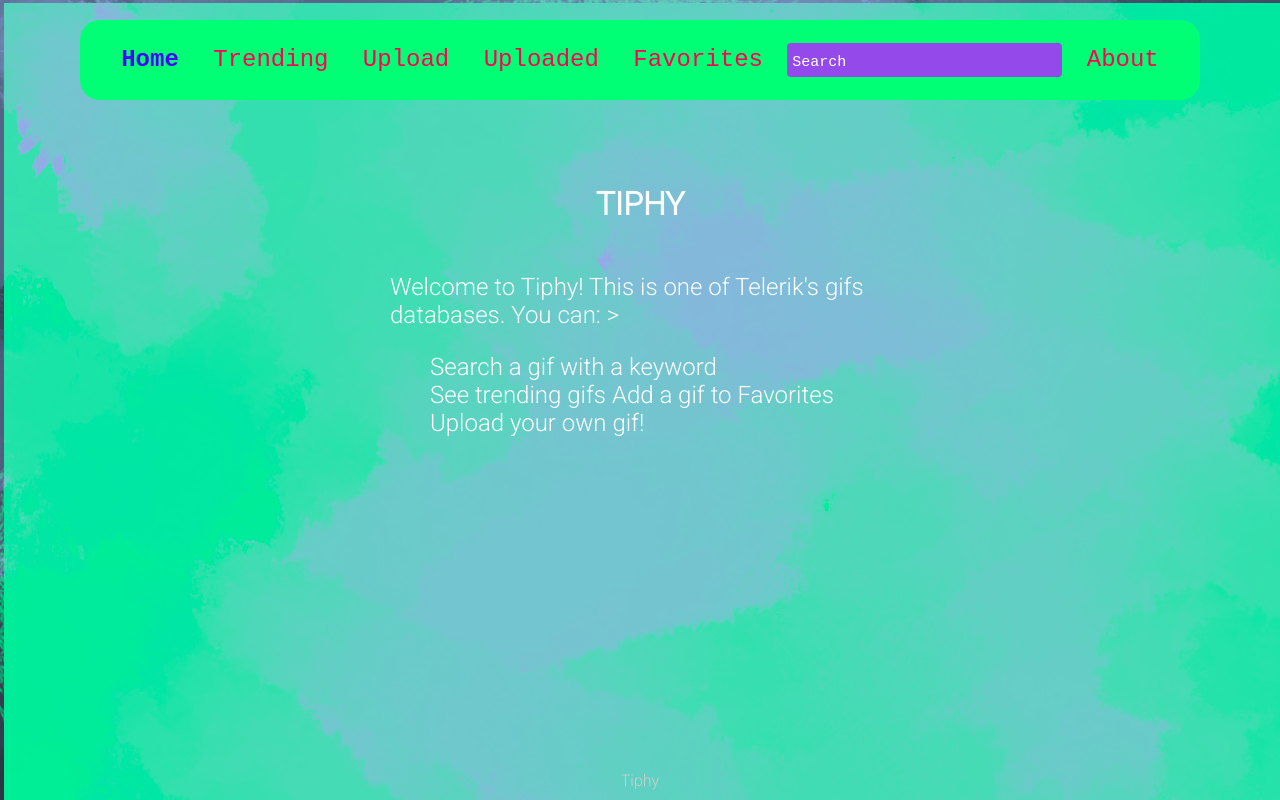
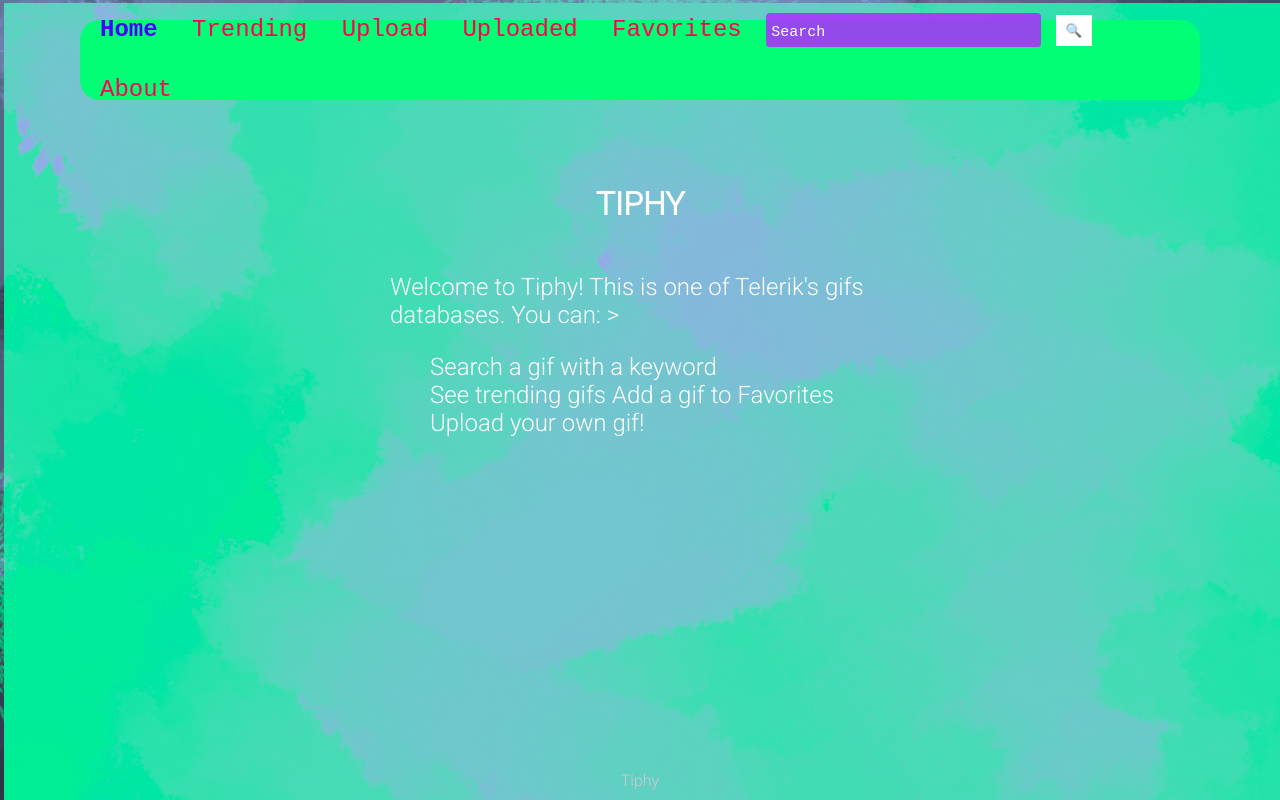
Before and after one commit to a55-team-7/project-1-giphy, a website with bundled scripts: page template/index.html in a window 1280 px wide. Built offline with nearby package versions, Linux system fonts and the light colour scheme.

Commit message:
script for masonry in index.html, search events update in index.js

```diff
--- a/template/index.html
+++ b/template/index.html
@@ -21,6 +21,7 @@
         <a href="#" class="nav-link" data-page="uploaded">Uploaded</a>
         <a href="#" class="nav-link" data-page="favorites">Favorites</a>
         <input id="search" type="text" placeholder="Search" class="search-input">
+        <button id="search-btn">&#128269;</button>
         <a href="#" class="nav-link" data-page="about">About</a>
       </nav>
     </div>
@@ -33,6 +34,7 @@
   </div>
 
   <!-- app -->
+  <script src="../path/to/masonry.pkgd.min.js"></script>
   <script src="./src/index.js" type="module"></script>
   <!-- end app -->
 </body>
--- a/template/src/index.js
+++ b/template/src/index.js
@@ -1,3 +1,4 @@
+/* eslint-disable func-style */
 import { HOME } from './common/constants.js';
 import { toggleFavoriteStatus } from './events/favorites-events.js';
 import { q } from './events/helpers.js';
@@ -41,6 +42,11 @@
     }
   });
 
+  q('#search-btn').addEventListener('click', () => {
+    const searchTerm = q('#search').value.trim();
+    renderSearchItems(searchTerm);
+  });
+
 
   /**
    * Handles the scroll event and toggles the visibility of the banner element based on the scroll direction.
--- a/template/src/views/about-view.js
+++ b/template/src/views/about-view.js
@@ -1,6 +1,6 @@
 /**
  * Generates the HTML markup for the About View.
- * @returns {string} The HTML markup for the About View.
+ * @return {string} The HTML markup for the About View.
  */
 export const toAboutView = () => `
 <div id="about">
--- a/template/src/views/home-view.js
+++ b/template/src/views/home-view.js
@@ -1,6 +1,6 @@
 /**
  * Generates the HTML markup for the home view.
- * @returns {string} The HTML markup for the home view.
+ * @return {string} The HTML markup for the home view.
  */
 export const toHomeView = () => `
 <div id="home">
--- a/template/styles/main.css
+++ b/template/styles/main.css
@@ -370,6 +370,23 @@
   gap: 10px;
 }
 
+.search-input {
+  background-position: 10px center;
+  background-repeat: no-repeat;
+  padding: 12px 20px 12px 40px;
+}
+
+#search-btn {
+  padding: 8px 10px;
+  background-color:white;
+  color: white;
+  border: none;
+  cursor: pointer;
+  top: -1px;
+  position: relative;
+
+}
+
 .gifs {
   display: flex;
   align-items: center;
```
Also changed, not shown: template/src/events/helpers.js (+6 -6 lines), template/src/views/gif-views.js (+4 -4 lines), template/src/data/search.js (line endings or trailing spaces).
